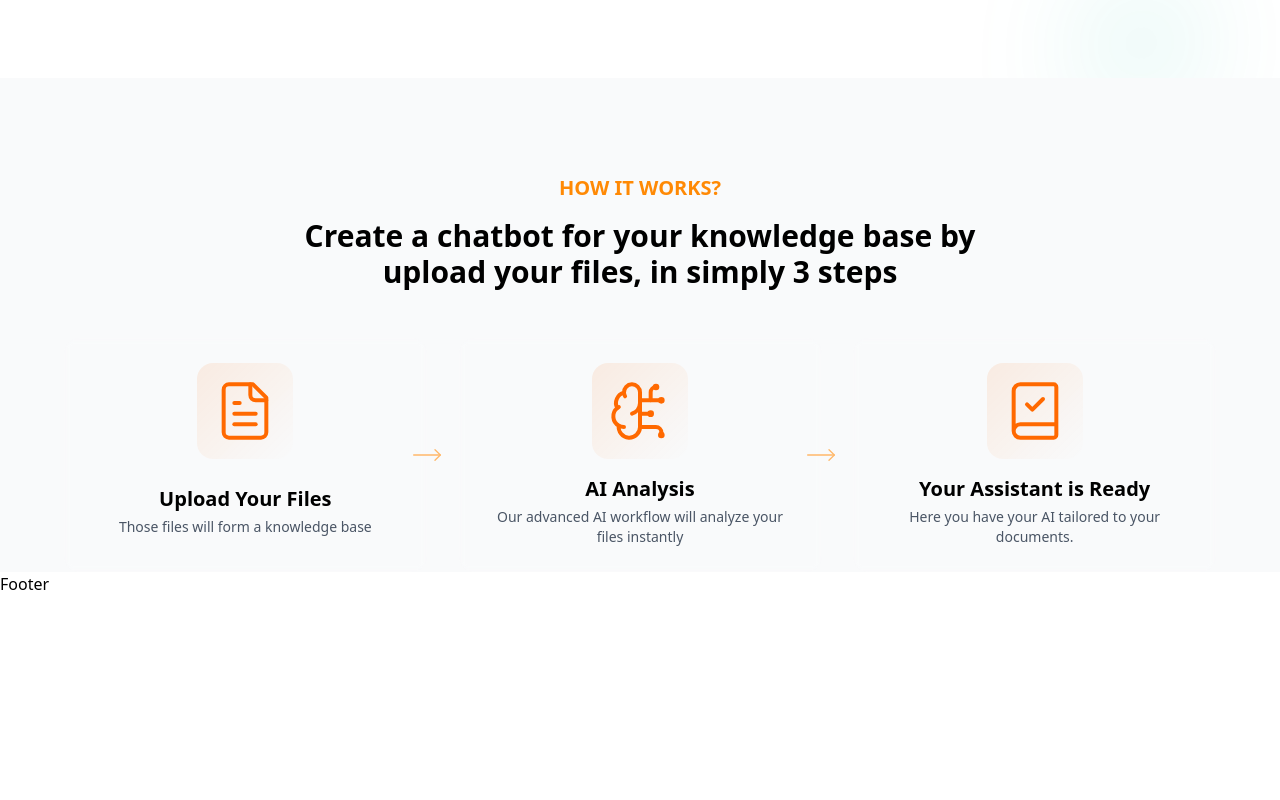
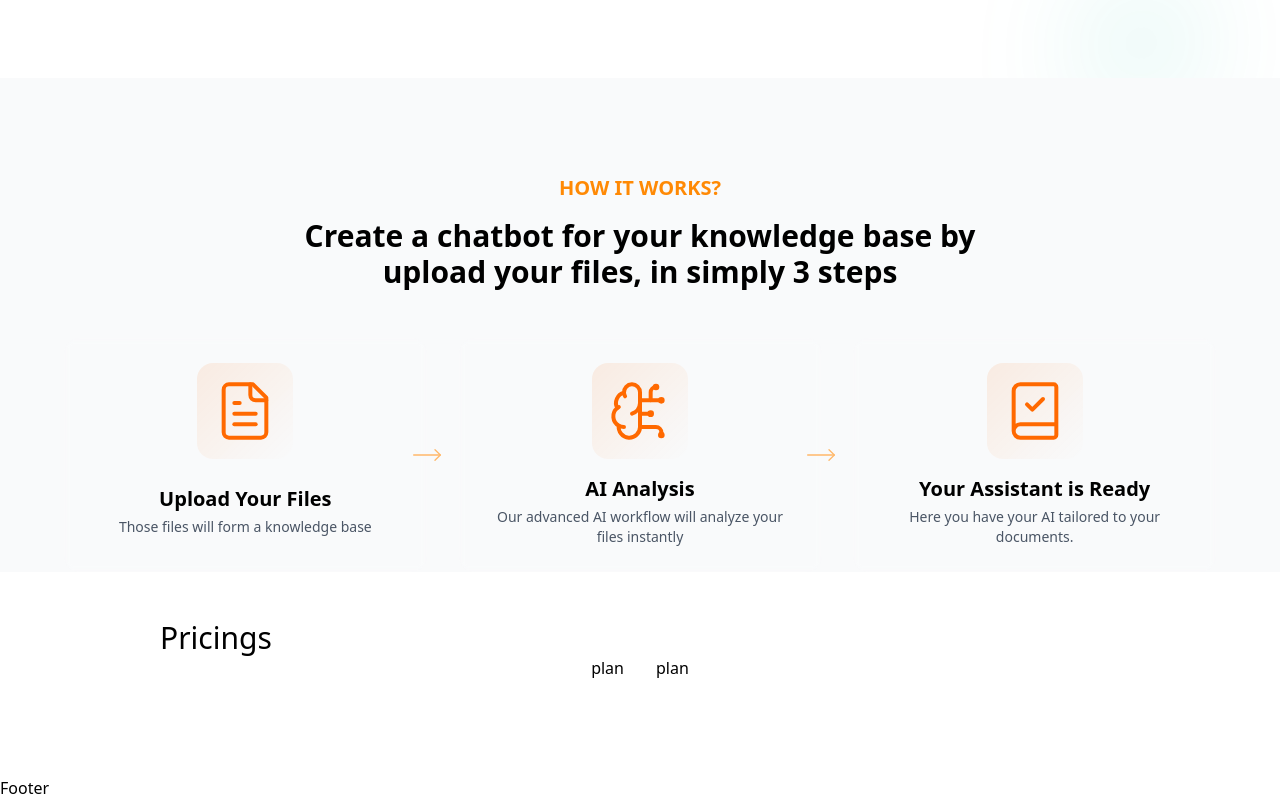
Before and after one commit to ChrisTian206/nextsaas, a Next.js app: page / in a window 1280 px wide. Shown: the part 873-1673 px from the top of the page. Before the commit the page ends 1469 px from the top, so only its background shows below. Built offline with nearby package versions, Linux system fonts and the light colour scheme.

Commit message:
added pricings section

```diff
--- a/app/page.tsx
+++ b/app/page.tsx
@@ -3,6 +3,8 @@ import Mainbody from "@/components/homepage/mainbody";
 import GradientBg from "@/components/common/GradientBg";
 import Demos from "@/components/homepage/Demos";
 import WalkTrou from "@/components/homepage/WalkTrou";
+import Pricings from "@/components/homepage/Pricings";
+
 export default function Home() {
   return (
     <div className="relative w-full">
@@ -11,6 +13,7 @@ export default function Home() {
         <Mainbody />
         <Demos />
         <WalkTrou />
+        <Pricings />
       </div>
     </div>
 
--- /dev/null
+++ b/components/homepage/Pricings.tsx
@@ -0,0 +1,55 @@
+import React from 'react'
+
+const plans = [
+    {
+        name: 'Basic',
+        price: 0,
+        description: 'For Individual Projects and Education',
+        items: [
+            '3 files upload',
+            'Email Support',
+            '24/7 priority support',
+            'Limited Storage',
+        ],
+        id: 'basic',
+        paymentLink: '',
+        priceId: '',
+    },
+    {
+        name: 'Pro',
+        price: 9,
+        description: 'For professionals and teams',
+        items: [
+            'Unlimited File Upload',
+            'Priority processing',
+            '24/7 priority support',
+            'Markdown Export',
+        ],
+        id: 'pro',
+        paymentLink: '',
+        priceId: '',
+    }
+]
+
+const Pricings = () => {
+    return (
+        <section>
+            <div className='py-12 lg:py-24 max-w-5xl mx-auto px-4 sm:px-6 lg:px-8 lg:pt-12'>
+                <div>
+                    <h2>Pricings</h2>
+                </div>
+                <div className='relative flex justify-center flex-col lg:flex-row items-center
+                lg:items-stretch gap-8'>
+                    {
+                        plans.map((plan, index) => (
+                            <div>plan</div>
+                        )
+                        )
+                    }
+                </div>
+            </div>
+        </section>
+    )
+}
+
+export default Pricings
```
